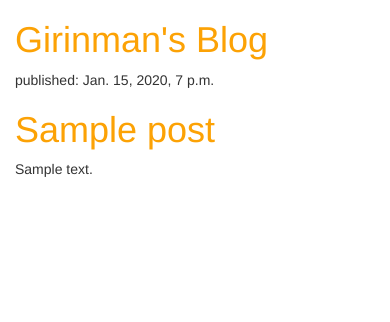
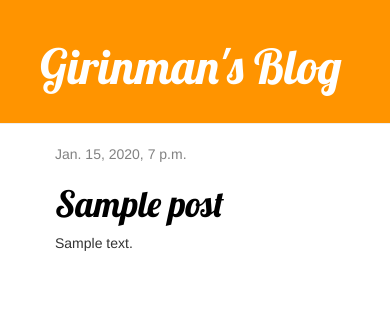
Before and after one commit to GirinMan/my-first-blog, a Django app: template blog/templates/blog/post_list.html in a window 390 px wide. Shown: the top 322 px of the page. Run offline with Django 3.2, Linux system fonts and the light colour scheme; the template is opened without the code that fills it: values that come from a table or form of the project are taken from there, others are empty; tables that the repository leaves empty hold one stand-in row (values such as "Sample post"); some libraries are stand-ins or nearby versions.

Commit message:
Added view and template for detailed blog post as well as CSS for the site.

```diff
--- a/blog/static/css/blog.css
+++ b/blog/static/css/blog.css
@@ -1,7 +1,51 @@
 h1 a {
 	color: #FCA205;
+	font-family: 'Lobster';
 }
 
-body {
-	padding-left: 15px;
+.page-header {
+	background-color: #ff9400;
+	margin-top: 0;
+	padding: 20px 20px 20px 40px;
 }
+
+.page-header h1, .page-header h1 a, .page-header h1 a:visited, .page-header h1 a:active {
+	color: #ffffff;
+	font-size: 36pt;
+	text-decoration: none;
+}
+
+.content {
+	margin-left: 40px;
+}
+
+h1, h2, h3, h4 {
+	font-family: 'Lobster', cursive;
+}
+
+.date {
+	color: #828282;
+}
+
+.save {
+	float: right;
+}
+
+.post-form textarea, .post-form input {
+	width: 100%;
+}
+
+.top-menu, .top-menu:hover, .top-menu:visited {
+	color: #ffffff;
+	float: right;
+	font-size: 26pt;
+	margin-right: 20px;
+}
+
+.post {
+	margin-bottom: 70px;
+}
+
+.post h1 a, .post h1 a:visited {
+	color: #000000;
+}
--- /dev/null
+++ b/blog/templates/blog/base.html
@@ -0,0 +1,24 @@
+{% load static %}
+<html>
+	<head>
+		<title>Girinman's blog</title>
+		<link rel="stylesheet" href="//maxcdn.bootstrapcdn.com/bootstrap/3.2.0/css/bootstrap.min.css">
+		<link rel="stylesheet" href="//maxcdn.bootstrapcdn.com/bootstrap/3.2.0/css/bootstrap-theme.min.css">
+		<link href='//fonts.googleapis.com/css?family=Lobster&subset=latin,latin-ext' rel='stylesheet' type='text/css'>
+		<link rel="stylesheet" href="{% static 'css/blog.css' %}">
+	</head>
+	<body>
+		<div class="page-header">
+			<h1><a href="/">Girinman's Blog</a></h1>
+		</div>
+
+		<div class="content container">
+			<div class="row">
+				<div class="col-md-8">
+				{% block content %}
+				{% endblock %}
+				</div>
+			</div>
+		</div>
+	</body>
+</html>
--- a/blog/templates/blog/post_list.html
+++ b/blog/templates/blog/post_list.html
@@ -1,21 +1,13 @@
-{% load static %}
-<html>
-	<head>
-		<title>lsjg9909's blog</title>
-		<link rel="stylesheet" href="//maxcdn.bootstrapcdn.com/bootstrap/3.2.0/css/bootstrap.min.css">
-		<link rel="stylesheet" href="//maxcdn.bootstrapcdn.com/bootstrap/3.2.0/css/bootstrap-theme.min.css">
-		<link rel="stylesheet" href="{% static 'css/blog.css' %}">
-	</head>
-	<body>
-		<div>
-			<h1><a href="/">Girinman's Blog</a></h1>
+{% extends 'blog/base.html' %}
+
+{% block content %}
+	{% for post in posts %}
+	<div class="post">
+		<div class="date">
+			{{ post.published_date }}
 		</div>
-		{% for post in posts %}
-		<div>
-			<p>published: {{ post.published_date }}</p>
-			<h1><a href="">{{ post.title }}</a></h1>
-			<p>{{ post.text|linebreaksbr }}</p>
-		</div>
-		{% endfor %}
-	</body>
-</html>
+		<h1><a href="{% url 'post_detail' pk=post.pk %}">{{ post.title }}</a></h1>
+		<p>{{ post.text|linebreaksbr }}</p>
+	</div>
+	{% endfor %}
+{% endblock %}
--- a/blog/urls.py
+++ b/blog/urls.py
@@ -3,4 +3,5 @@ from . import views
 
 urlpatterns = [
         path('', views.post_list, name='post_list'),
+        path('post/<int:pk>/', views.post_detail, name='post_detail'),
 ]
--- a/blog/views.py
+++ b/blog/views.py
@@ -1,4 +1,4 @@
-from django.shortcuts import render
+from django.shortcuts import render, get_object_or_404
 from django.utils import timezone
 from .models import Post
 
@@ -7,3 +7,7 @@ Post.objects.filter(published_date__lte=timezone.now()).order_by('published_date
 def post_list(request):
     posts = Post.objects.filter(published_date__lte=timezone.now()).order_by('published_date')
     return render(request, 'blog/post_list.html', {'posts': posts})
+
+def post_detail(request, pk):
+    post = get_object_or_404(Post, pk=pk)
+    return render(request, 'blog/post_detail.html', {'post': post})
```
Also changed, not shown: blog/templates/blog/post_detail.html (added, +13 -0 lines).
